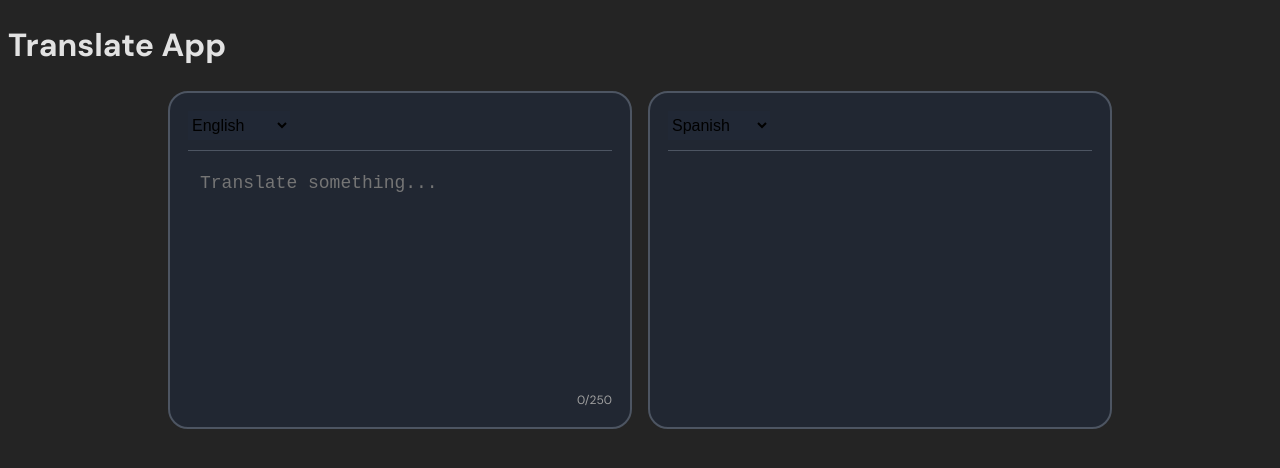
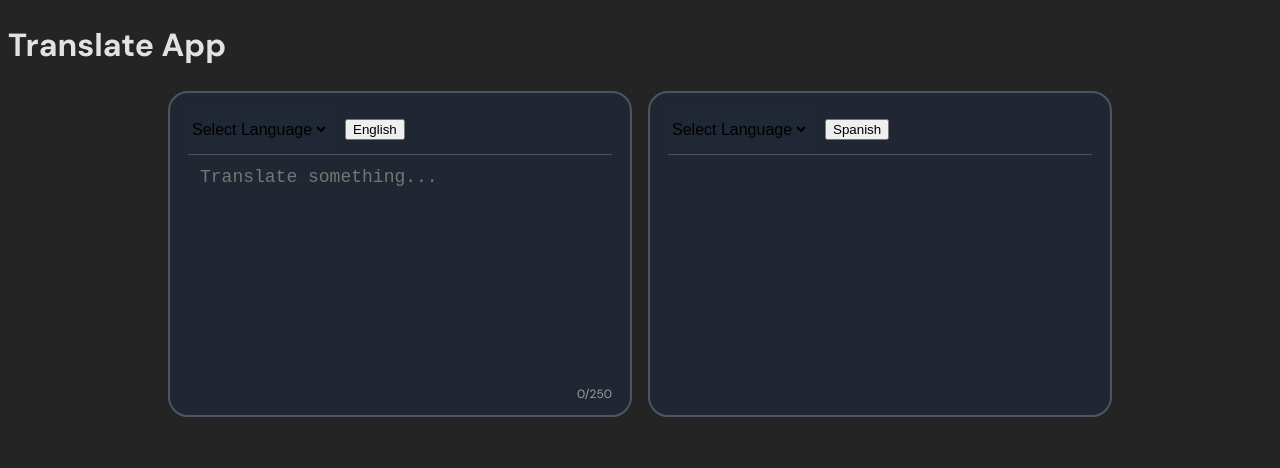
Before and after one commit to Marcobc-exe/translate-app, a React (Vite) app: page / in a window 1280 px wide. Shown: the top 468 px of the page. Built offline with nearby package versions, Linux system fonts and the light colour scheme.

Commit message:
the following changes will add: - reusable select language created - styles aplied - btn default lang added

```diff
--- a/src/components/Selects/SelectLanguage.tsx
+++ b/src/components/Selects/SelectLanguage.tsx
@@ -1,71 +1,45 @@
 import "./selects.css";
-import type { ChangeEvent, FC } from "react";
+import type { FC } from "react";
 import { LANGUAGES } from "../../consts/Languages";
 import { Grid } from "@mui/material";
+import type { Language } from "../../types/languages";
 
-type PropsSource = {
-  source: string;
-  handleSourceChange: (langCode: string) => void;
+type Props = {
+  source?: Language;
+  target?: Language;
+  handleLanguage: (lang: Language) => void;
 };
 
-export const SelectSourceLan: FC<PropsSource> = ({
+export const SelectLanguage: FC<Props> = ({
   source,
-  handleSourceChange,
+  target,
+  handleLanguage,
 }) => {
   return (
     <Grid
       container
       spacing={2}
-      height={"40px"}
-      marginBottom={"10px"}
+      height={"50px"}
       borderBottom={"1px solid #4D5562"}
+      alignItems={"center"}
     >
-      <select value={source} className="select-base">
+      <select className="select-base">
+        <option selected>Select Language</option>
         {LANGUAGES.map((lang) => (
           <option
             key={lang.code}
             className="langOption"
-            value={lang.code}
-            onClick={() => handleSourceChange(lang.code)}
+            onClick={() => handleLanguage(lang)}
           >
             {lang.label}
           </option>
         ))}
       </select>
+      {source ? (
+        <button>{source.label}</button>
+      ) : (
+        <button>{target?.label}</button>
+      )}
     </Grid>
   );
 };
-
-type PropsTarget = {
-  target: string;
-  handleTargetChange: (e: string) => void;
-};
-
-export const SelectTargetLan: FC<PropsTarget> = ({
-  target,
-  handleTargetChange,
-}) => {
-  return (
-    <Grid
-      container
-      spacing={2}
-      height={"40px"}
-      marginBottom={"10px"}
-      borderBottom={"1px solid #4D5562"}
-    >
-      <select
-        value={target}
-        onChange={(e: ChangeEvent<HTMLSelectElement>) =>
-          handleTargetChange(e.target.value)
-        }
-        className="select-base"
-      >
-        {LANGUAGES.map((lang) => (
-          <option key={lang.code} value={lang.code} className="langOption">
-            {lang.label}
-          </option>
-        ))}
-      </select>
-    </Grid>
-  );
-};
--- a/src/components/Selects/selects.css
+++ b/src/components/Selects/selects.css
@@ -3,7 +3,7 @@
   background-color: #212936CC;
   font-size: 16px;
   cursor: pointer;
-  margin-bottom: 10px;
+  height: 40px;
 }
 
 .langOption {
--- a/src/components/translator/Translator.tsx
+++ b/src/components/translator/Translator.tsx
@@ -3,15 +3,17 @@ import { useTranslate } from "../../hooks/useTranslate";
 import { TextArea } from "../Inputs/Input";
 import { OutPutTextArea } from "../messages/TextTranslated";
 import { TranslateMessages } from "../messages/TranslateMessages";
-import { SelectSourceLan, SelectTargetLan } from "../Selects/SelectLanguage";
+import { SelectLanguage } from "../Selects/SelectLanguage";
 import { Grid, useMediaQuery, useTheme } from "@mui/material";
 import { useDebounce } from "../../hooks/useDebounce";
+import type { Language } from "../../types/languages";
+import { LANGUAGES } from "../../consts/Languages";
 
 const MAX_LENGTH = 250;
 
 export const Translator = () => {
-  const [source, setSource] = useState("en");
-  const [target, setTarget] = useState("es");
+  const [source, setSource] = useState<Language>(LANGUAGES[0]);
+  const [target, setTarget] = useState<Language>(LANGUAGES[1]);
   const [input, setInput] = useState("");
   const [inputHeight, setInputHeight] = useState<number>();
 
@@ -32,8 +34,8 @@ export const Translator = () => {
   const handleTranslate = (text?: string) => {
     mutate({
       text: text ?? "",
-      source: source,
-      target: target,
+      source: source.code,
+      target: target.code,
     });
   };
 
@@ -58,12 +60,12 @@ export const Translator = () => {
         bgcolor={"#212936CC"}
         sx={{
           borderRadius: "20px",
-          padding: "18px",
+          padding: "12px 18px",
           border: "2px solid #4D5562",
         }}
       >
         <Grid spacing={2}>
-          <SelectSourceLan source={source} handleSourceChange={setSource} />
+          <SelectLanguage source={source} handleLanguage={setSource} />
           <TextArea
             value={input}
             maxLength={MAX_LENGTH}
@@ -79,11 +81,11 @@ export const Translator = () => {
         bgcolor={"#212936CC"}
         sx={{
           borderRadius: "20px",
-          padding: "18px",
+          padding: "12px 18px",
           border: "2px solid #4D5562",
         }}
       >
-        <SelectTargetLan target={target} handleTargetChange={setTarget} />
+        <SelectLanguage target={target} handleLanguage={setTarget} />
         <TranslateMessages isError={isError} isPending={isPending} />
         <OutPutTextArea
           value={data?.responseData.translatedText}
```
